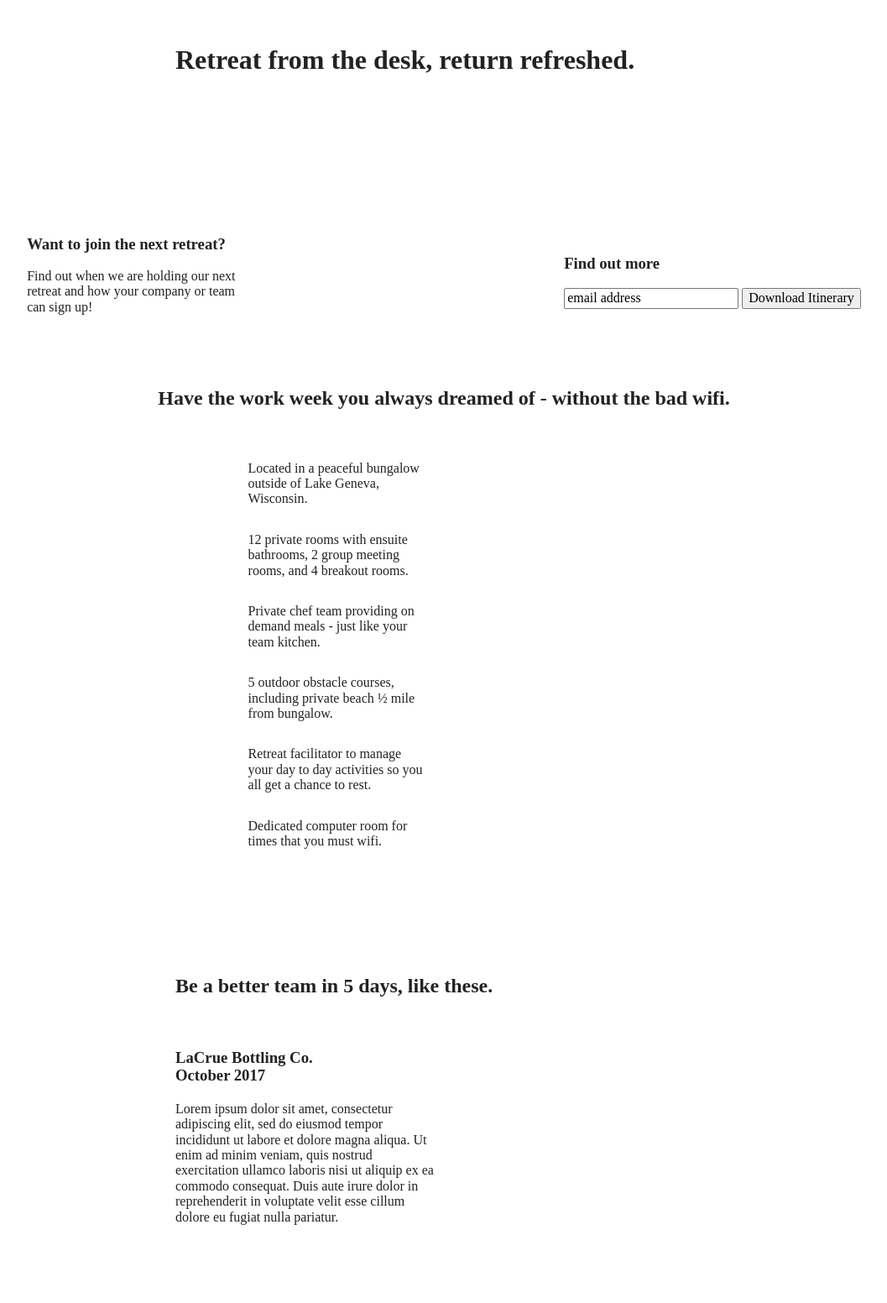
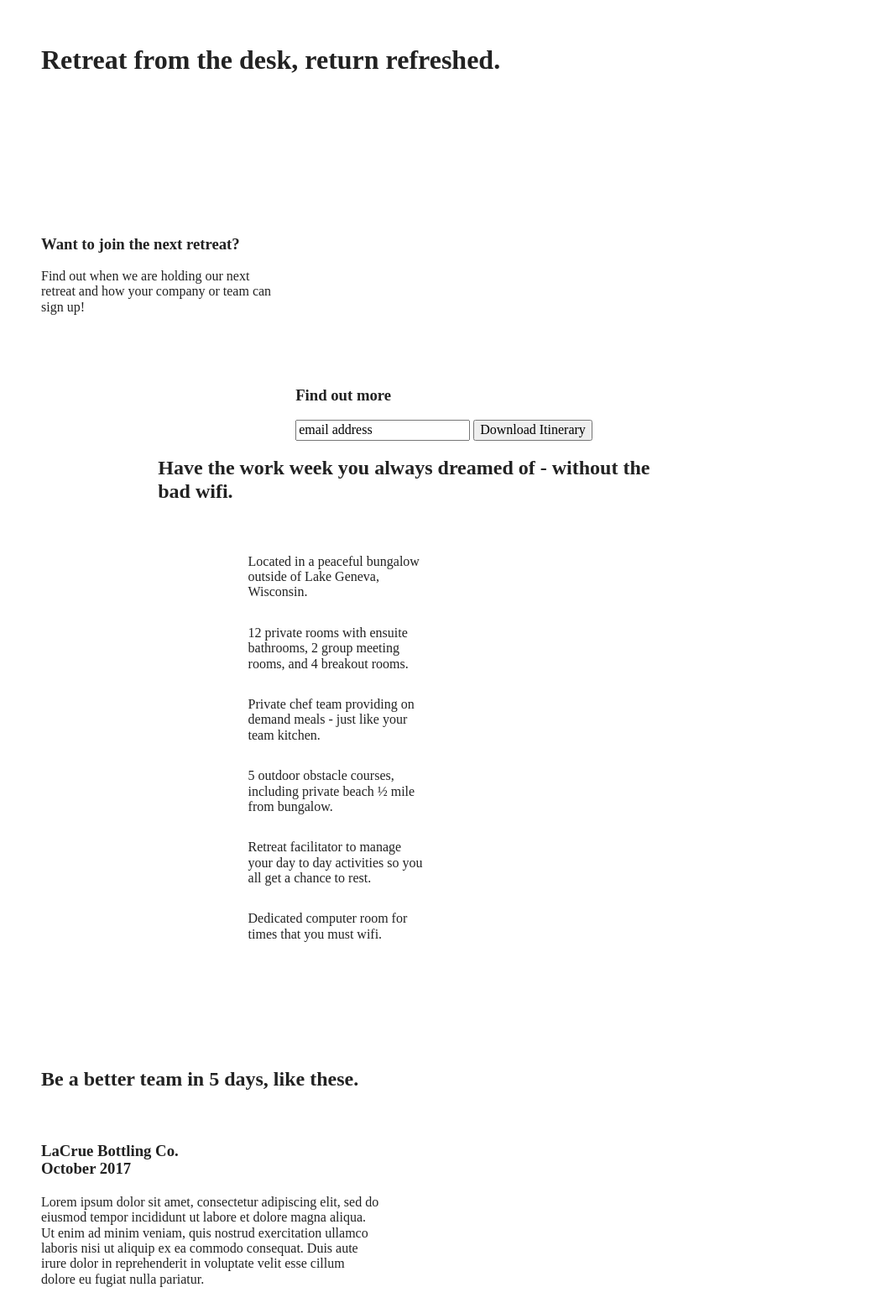
Before and after one commit to amberlj/unplugged, a website built with Parcel: page index.html in a window 1280 px wide. Shown: the part 185-1737 px from the top of the page at 84% size, without its empty margins (111-1168 px from the left). Built offline with nearby package versions, Linux system fonts and the light colour scheme.

Commit message:
Added Desktop Layout styling

```diff
--- a/css/main.css
+++ b/css/main.css
@@ -502,22 +502,59 @@ aside {
        }
     }
 
-
-
-
-
-
-
-
-
-
-
-
-
-
-
   @media only screen and (min-width: 1200px) {
     /*Desktop styles here*/
+    .content-wrapper{
+      max-width:960px;
+    }
+
+    /* Hero */
+      .hero-area h1 {
+        width:60%;
+      }
+
+    /*Aside */
+      .aside .content-wrapper {
+        justify-content:space-around;
+      }
+
+      aside .content-wrapper .form-description,
+      aside .content-wrapper .form {
+        width:30%;
+      }
+
+      /* Features */
+
+      .features h2 {
+        width:90%;
+      }
+
+      .features article {
+        flex-basis:33%;
+      }
+
+      /* Reviews */
+
+      .reviews article div {
+        width:42%;
+      }
+
+    /* ==========================================================================
+   About Page
+   ========================================================================== */
+
+   .mission h2, .contact-section .content-wrapper h2 {
+    width:95%;
+   }
+
+   /* ==========================================================================
+   FAQ Page
+   ========================================================================== */
+
+   .faq h2 {
+     width:100%;
+   }
+
     }
 
 /* ==========================================================================
```
